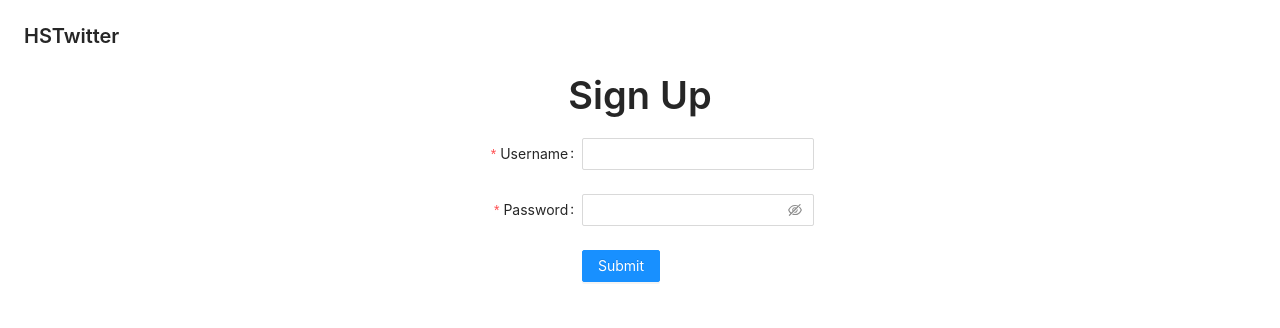
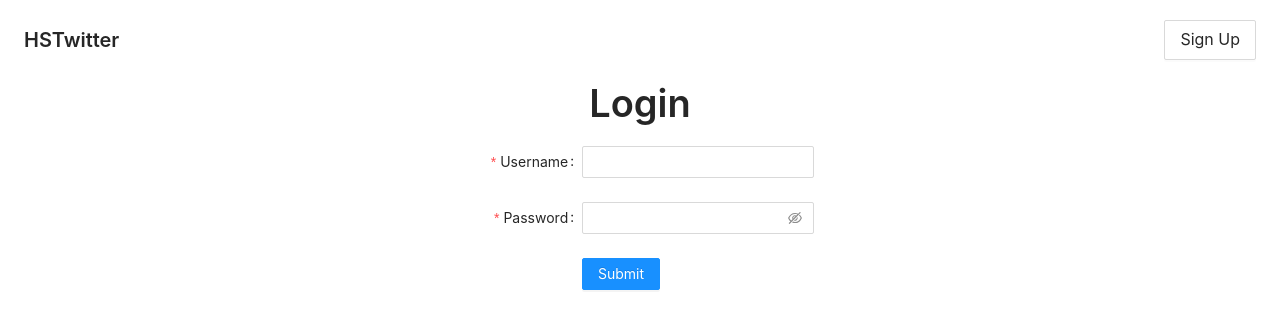
Before and after one commit to bentburton/twitter-clone-frontend, a React (Create React App) app: page / in a window 1280 px wide. Shown: the top 328 px of the page. Built offline with nearby package versions, Linux system fonts and the light colour scheme.

Commit message:
added avatar

```diff
--- a/src/App.tsx
+++ b/src/App.tsx
@@ -1,28 +1,55 @@
-import React from 'react';
+import React, { useState } from 'react';
 import { PageHeader, Button } from 'antd';
+import { useQuery } from '@apollo/client';
 import { useToken } from './api/misc';
 import Login from './pages/Login';
 import Home from './pages/Home';
+import { GET_USER_FROM_AUTH } from './api/queries';
 import './App.css';
 
 // Main page
 const App: React.FC = () => {
   const { token, setToken } = useToken();
+  const { data: currentUserData } = useQuery(GET_USER_FROM_AUTH);
+  const [isSignUp, setIsSignUp] = useState(false);
 
-  let page = (<Login signUp />);
+  let page = (<Login signUp={isSignUp} />);
   const buttons = [];
-  if (token && token !== 'undefined') {
+
+  const showHomePage = token && token !== 'undefined';
+
+  if (showHomePage) {
     page = (<Home />);
     buttons.push(
-      <Button key="1" size="large" onClick={() => setToken()}>Sign Out</Button>,
+      <Button
+        key="1"
+        size="large"
+        onClick={() => {
+          setToken();
+        }}
+      >
+        Sign Out
+      </Button>,
+    );
+  } else {
+    buttons.push(
+      <Button
+        key="1"
+        size="large"
+        onClick={() => setIsSignUp(!isSignUp)}
+      >
+        {isSignUp ? 'Login' : 'Sign Up'}
+      </Button>,
     );
   }
+  const avatar = currentUserData?.currentUser?.avatar;
 
   return (
     <div>
       <PageHeader
         title="HSTwitter"
         extra={buttons}
+        avatar={avatar && showHomePage ? { src: avatar } : undefined}
       />
       {page}
     </div>
--- a/src/api/misc/TokenProvider.tsx
+++ b/src/api/misc/TokenProvider.tsx
@@ -18,7 +18,6 @@ const useTokenStorage = (): [string | null, (token: string) => void] => {
     try {
       setStateToken(value);
       window.localStorage.setItem('token', value);
-      console.log('here');
     } catch (error) {
       console.warn('failed to set token to storage: ', error);
     }
--- /dev/null
+++ b/src/api/queries/GetUserFromAuth.ts
@@ -0,0 +1,13 @@
+import { gql } from '@apollo/client';
+
+const GET_USER_FROM_AUTH = gql`
+query GetUserFromAuth{
+  currentUser {
+    username
+    avatar
+    id
+  }
+}
+`;
+
+export default GET_USER_FROM_AUTH;
--- a/src/api/queries/index.ts
+++ b/src/api/queries/index.ts
@@ -1,3 +1,4 @@
 import GET_ALL_TWEETS from './GetAllTweets';
+import GET_USER_FROM_AUTH from './GetUserFromAuth';
 
-export { GET_ALL_TWEETS };
+export { GET_ALL_TWEETS, GET_USER_FROM_AUTH };
```
